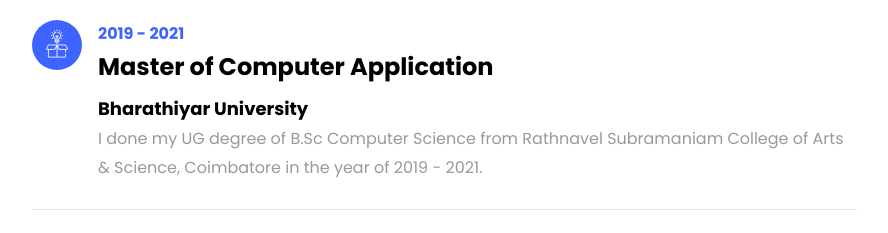
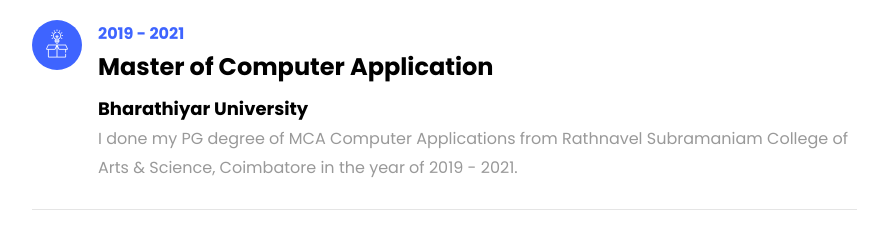
Before and after one commit to logeshkumar499/cv, a plain HTML site: page index.html in a window 1280 px wide. Shown: the part 2360-2593 px from the top of the page, without its empty margins (338-1226 px from the left). Drawn offline with Linux system fonts and the light colour scheme; files whose address does not match are found by name.

Commit message:
Update index.html

```diff
--- a/index.html
+++ b/index.html
@@ -177,7 +177,7 @@
 		    					<span class="date">2019 - 2021</span>
 		    					<h2>Master of Computer Application</h2>
 		    					<span class="position">Bharathiyar University</span>
-		    					<p>I done my UG degree of B.Sc Computer Science from Rathnavel Subramaniam College of Arts &amp; Science, Coimbatore in the year of 2019 - 2021.</p>
+		    					<p>I done my PG degree of MCA Computer Applications from Rathnavel Subramaniam College of Arts &amp; Science, Coimbatore in the year of 2019 - 2021.</p>
 		    				</div>
 	    				</div>
 					  </div>
```
